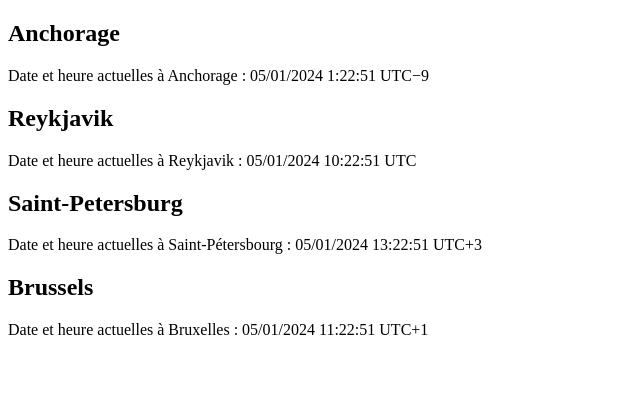
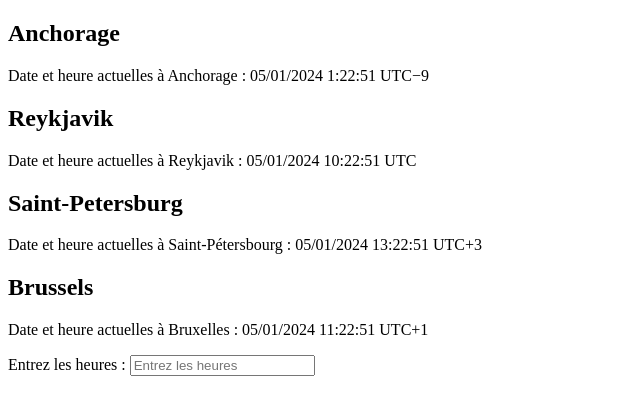
Before and after one commit to Aurelien229/date, a plain HTML site: page index.html in a window 1280 px wide. Shown: the whole page, without its empty margins (0-640 px from the left). Drawn offline with Linux system fonts and the light colour scheme.

Commit message:
final update

```diff
--- /dev/null
+++ b/exo3.js
@@ -0,0 +1,12 @@
+function calculateFutureDate() {
+    // Obtenez la valeur de l'input
+    const hoursInput = document.getElementById('hoursInput').value;
+
+    // Calculez la date et l'heure futures
+    const currentDate = new Date();
+    const futureDate = new Date(currentDate.getTime() + hoursInput * 3600 * 1000);
+
+    // Affichez le résultat
+    const resultDiv = document.getElementById('result');
+    resultDiv.innerHTML = `Date et heure futures : ${futureDate}`;
+}
--- a/index.html
+++ b/index.html
@@ -5,6 +5,7 @@
     <meta name="viewport" content="width=device-width, initial-scale=1.0">
     <script defer src="script.js"></script>
     <script defer src="exo2.js"></script>
+    <script defer src="exo3.js"></script>
     <title>Date exo</title>
 </head>
 <body>
@@ -20,5 +21,10 @@
     <h2>Brussels</h2>
     <p id="brusselsTime"></p>
 
+    <label for="hoursInput">Entrez les heures :</label>
+    <input type="number" id="hoursInput" placeholder="Entrez les heures" onkeyup="calculateFutureDate()">
+
+    <div id="result"></div>
+
 </body>
 </html>
```
